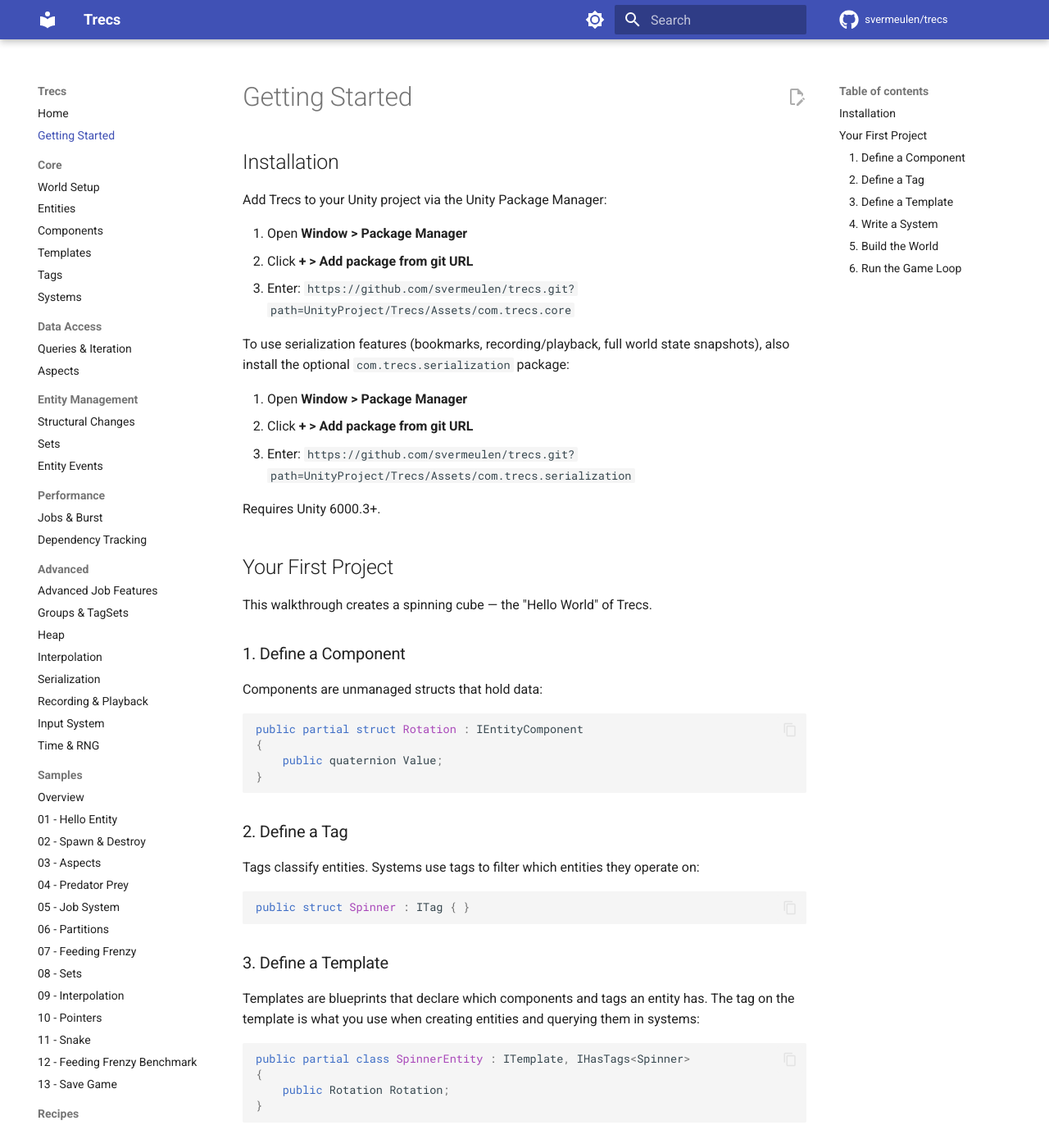
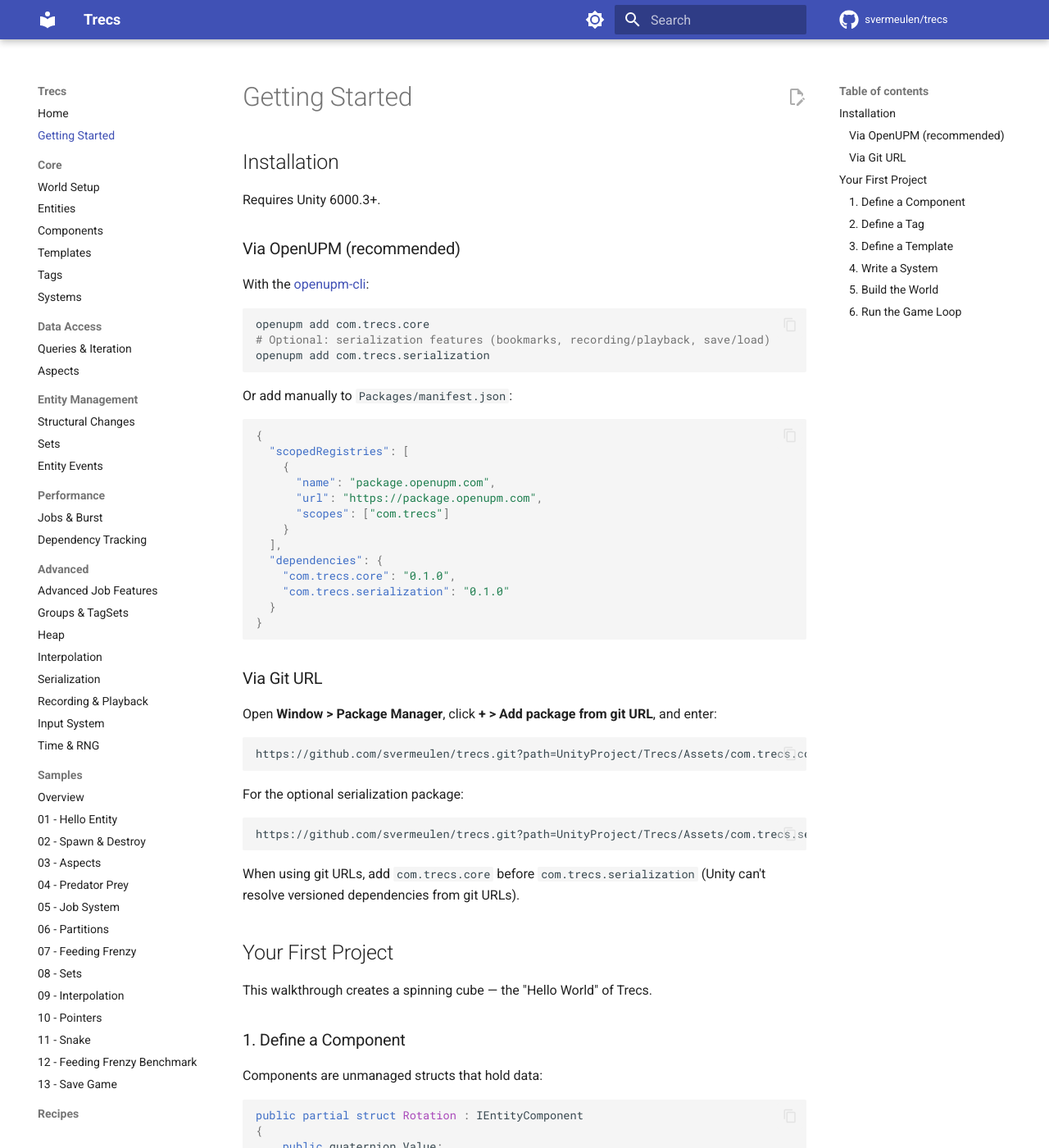
Before and after one commit to svermeulen/trecs, an MkDocs documentation site: the page built from docs/getting-started.md, in a window 1280 px wide and 1400 px high. Shown: the whole window at 82% size. Built offline with MkDocs 1.6.1 and Material for MkDocs 9.7.7, drawn with Linux system fonts in a browser that asks for light colours; comment, search, counter and statistics services are not loaded.

Commit message:
More docs

````diff
--- a/docs/getting-started.md
+++ b/docs/getting-started.md
@@ -2,19 +2,51 @@
 
 ## Installation
 
-Add Trecs to your Unity project via the Unity Package Manager:
+Requires Unity 6000.3+.
 
-1. Open **Window > Package Manager**
-2. Click **+ > Add package from git URL**
-3. Enter: `https://github.com/svermeulen/trecs.git?path=UnityProject/Trecs/Assets/com.trecs.core`
+### Via OpenUPM (recommended)
 
-To use serialization features (bookmarks, recording/playback, full world state snapshots), also install the optional `com.trecs.serialization` package:
+With the [openupm-cli](https://openupm.com/):
 
-1. Open **Window > Package Manager**
-2. Click **+ > Add package from git URL**
-3. Enter: `https://github.com/svermeulen/trecs.git?path=UnityProject/Trecs/Assets/com.trecs.serialization`
+```bash
+openupm add com.trecs.core
+# Optional: serialization features (bookmarks, recording/playback, save/load)
+openupm add com.trecs.serialization
+```
 
-Requires Unity 6000.3+.
+Or add manually to `Packages/manifest.json`:
+
+```json
+{
+  "scopedRegistries": [
+    {
+      "name": "package.openupm.com",
+      "url": "https://package.openupm.com",
+      "scopes": ["com.trecs"]
+    }
+  ],
+  "dependencies": {
+    "com.trecs.core": "0.1.0",
+    "com.trecs.serialization": "0.1.0"
+  }
+}
+```
+
+### Via Git URL
+
+Open **Window > Package Manager**, click **+ > Add package from git URL**, and enter:
+
+```
+https://github.com/svermeulen/trecs.git?path=UnityProject/Trecs/Assets/com.trecs.core
+```
+
+For the optional serialization package:
+
+```
+https://github.com/svermeulen/trecs.git?path=UnityProject/Trecs/Assets/com.trecs.serialization
+```
+
+When using git URLs, add `com.trecs.core` before `com.trecs.serialization` (Unity can't resolve versioned dependencies from git URLs).
 
 ## Your First Project
 
````
Also changed, not shown: README.md (+41 -9 lines).
